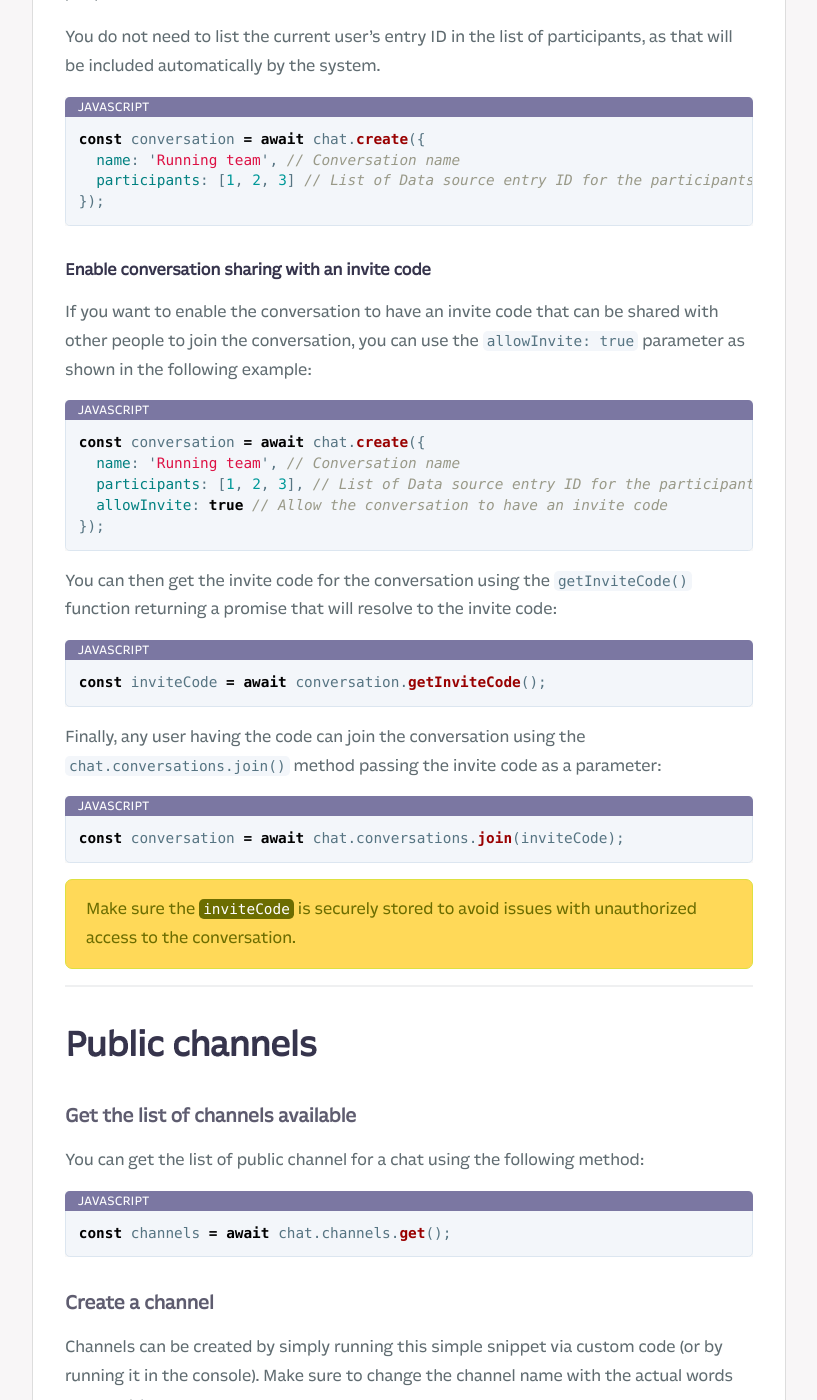
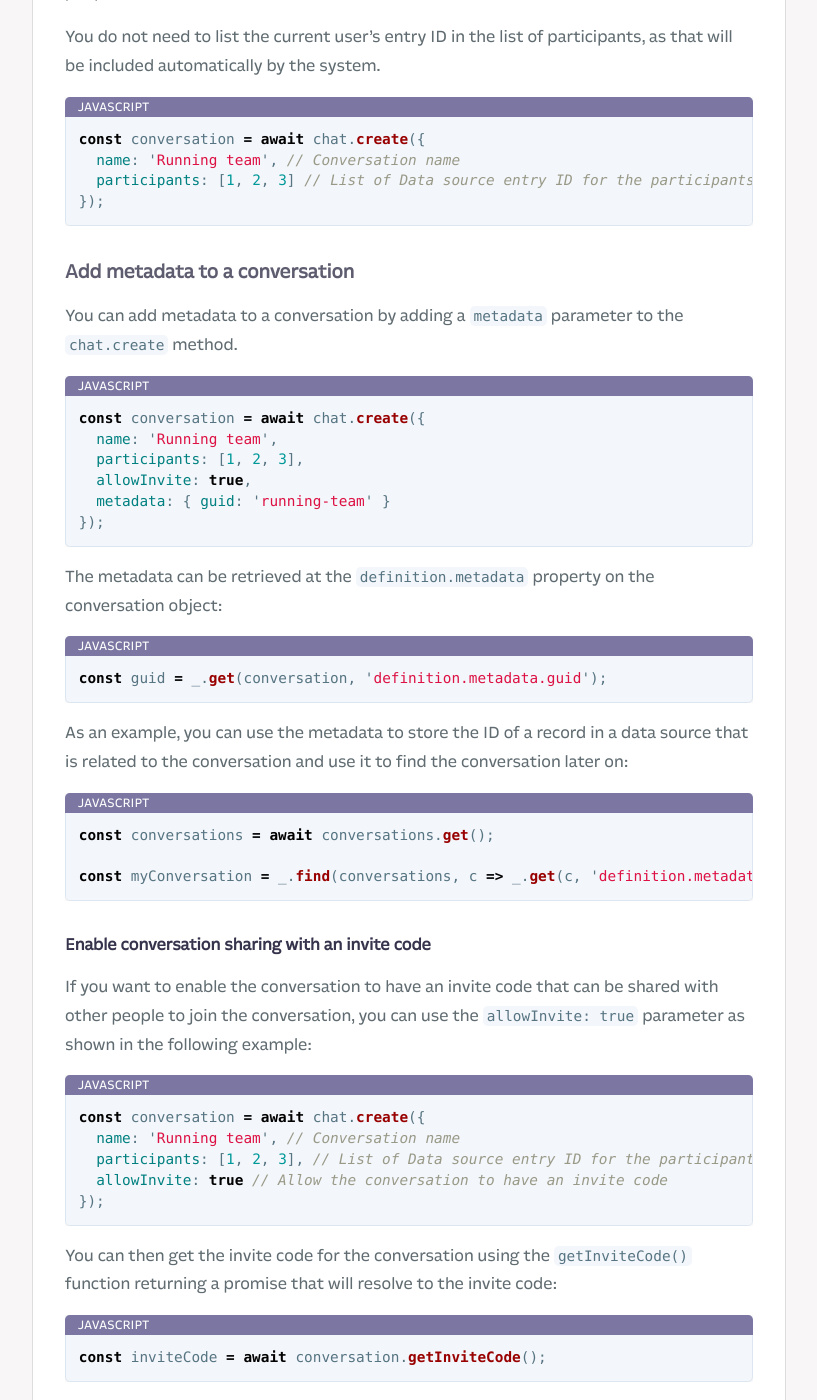
Before and after one commit to Fliplet/fliplet-cli, a Jekyll site: the page built from docs/API/components/chat.md, in a window 1280 px wide and 1400 px high, scrolled down 8108 px. Shown: the whole window, without its empty margins (254-1071 px from the left). Built offline with Jekyll 4.4.1, drawn with Linux system fonts in a browser that asks for light colours; nearby versions of some CDN libraries; our own code applies the rules of GitHub Pages for plain Markdown files; library files that are not in the unit come from our copies; comment, search, counter and statistics services are not loaded; a style sheet for code colours, icons or effects is not loaded; some of the changed text lies outside the part shown.

Commit message:
added more docs to chat

````diff
--- a/docs/API/components/chat.md
+++ b/docs/API/components/chat.md
@@ -304,6 +304,33 @@ const conversation = await chat.create({
 });
 ```
 
+### Add metadata to a conversation
+
+You can add metadata to a conversation by adding a `metadata` parameter to the `chat.create` method.
+
+```js
+const conversation = await chat.create({
+  name: 'Running team',
+  participants: [1, 2, 3],
+  allowInvite: true,
+  metadata: { guid: 'running-team' }
+});
+```
+
+The metadata can be retrieved at the `definition.metadata` property on the conversation object:
+
+```js
+const guid = _.get(conversation, 'definition.metadata.guid');
+```
+
+As an example, you can use the metadata to store the ID of a record in a data source that is related to the conversation and use it to find the conversation later on:
+
+```js
+const conversations = await conversations.get();
+
+const myConversation = _.find(conversations, c => _.get(c, 'definition.metadata.guid') === 'running-team'));
+```
+
 #### Enable conversation sharing with an invite code
 
 If you want to enable the conversation to have an invite code that can be shared with other people to join the conversation, you can use the `allowInvite: true` parameter as shown in the following example:
````
